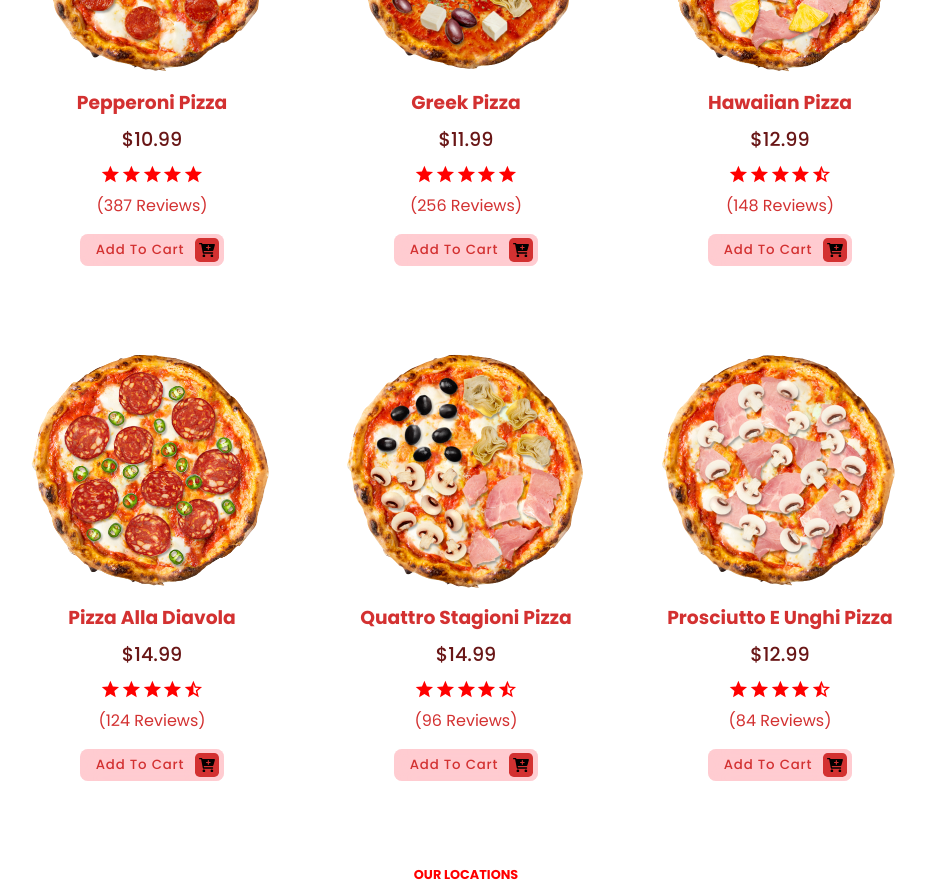
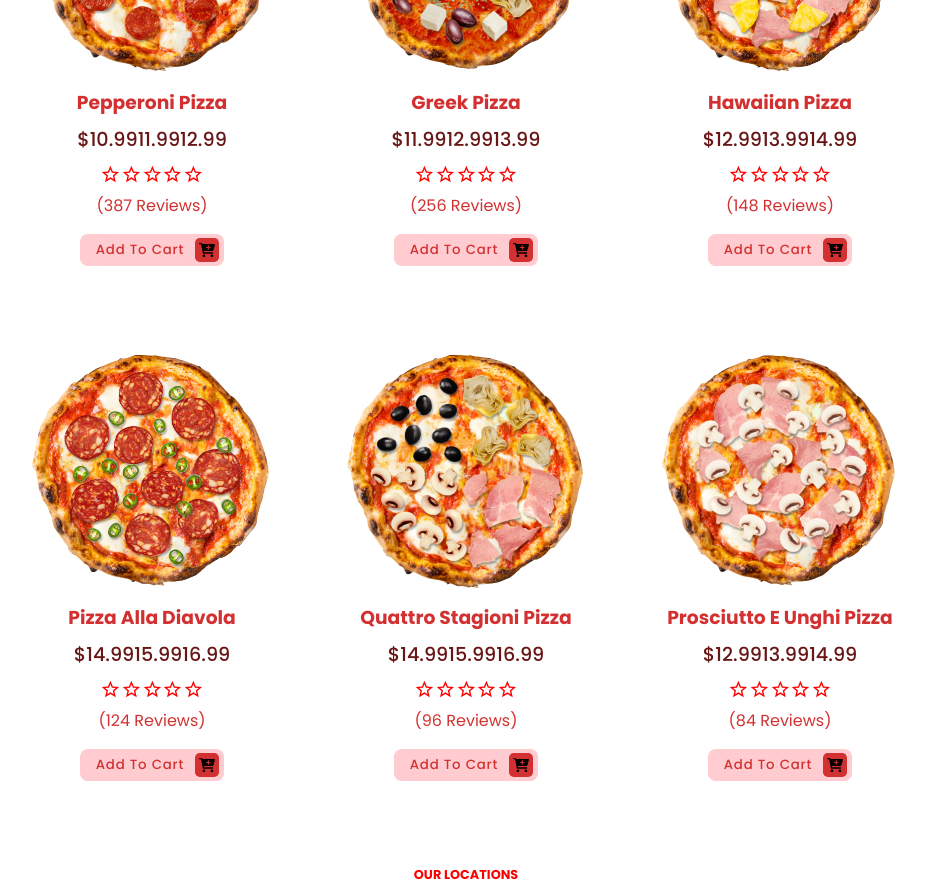
Before and after one commit to zeetaen1989/pizza-delivery, a Next.js app: page / in a window 1280 px wide. Shown: the part 1760-2650 px from the top of the page, without its empty margins (174-1100 px from the left). Built offline with nearby package versions, Linux system fonts and the light colour scheme; a web font is replaced by a local one.

Commit message:
feat(data array): price property modified

```diff
--- a/data/products-data.js
+++ b/data/products-data.js
@@ -5,8 +5,8 @@ export const popularProducts = [
     img: "/images/Pepperoni-Pizza.png",
     description:
       "Lorem ipsum dolor sit amet, consectetur adipiscing elit, sed do eiusmod tempor incididunt ut labore et dolore magna aliqua.",
-    price: 10.99,
-    rating: 5,
+    price: [10.99, 11.99, 12.99],
+    ratings: 5,
     reviews: 387,
   },
   {
@@ -15,8 +15,8 @@ export const popularProducts = [
     img: "/images/Greek-Pizza.png",
     description:
       "Lorem ipsum dolor sit amet, consectetur adipiscing elit, sed do eiusmod tempor incididunt ut labore et dolore magna aliqua.",
-    price: 11.99,
-    rating: 5,
+    price: [11.99, 12.99, 13.99],
+    ratings: 5,
     reviews: 256,
   },
   {
@@ -25,38 +25,38 @@ export const popularProducts = [
     img: "/images/Hawaiian-Pizza.png",
     description:
       "Lorem ipsum dolor sit amet, consectetur adipiscing elit, sed do eiusmod tempor incididunt ut labore et dolore magna aliqua.",
-    price: 12.99,
-    rating: 4.5,
+    price: [12.99, 13.99, 14.99],
+    ratings: 4.5,
     reviews: 148,
   },
   {
     id: 4,
     title: "Pizza Alla Diavola",
-    img: "/images/Pizza-alla-diavola.png",
+    img: "/images/Pizza-Alla-Diavola.png",
     description:
       "Lorem ipsum dolor sit amet, consectetur adipiscing elit, sed do eiusmod tempor incididunt ut labore et dolore magna aliqua.",
-    price: 14.99,
-    rating: 4.5,
+    price: [14.99, 15.99, 16.99],
+    ratings: 4.5,
     reviews: 124,
   },
   {
     id: 5,
     title: "Quattro Stagioni Pizza",
-    img: "/images/Quattro-stagioni-pizza.png",
+    img: "/images/Quattro-Stagioni-Pizza.png",
     description:
       "Lorem ipsum dolor sit amet, consectetur adipiscing elit, sed do eiusmod tempor incididunt ut labore et dolore magna aliqua.",
-    price: 14.99,
-    rating: 4.5,
+    price: [14.99, 15.99, 16.99],
+    ratings: 4.5,
     reviews: 96,
   },
   {
     id: 6,
     title: "Prosciutto E Unghi Pizza",
-    img: "/images/Prosciutto-e-unghi-pizza.png",
+    img: "/images/Prosciutto-E-Unghi-Pizza.png",
     description:
       "Lorem ipsum dolor sit amet, consectetur adipiscing elit, sed do eiusmod tempor incididunt ut labore et dolore magna aliqua.",
-    price: 12.99,
-    rating: 4.5,
+    price: [12.99, 13.99, 14.99],
+    ratings: 4.5,
     reviews: 84,
   },
 ];
@@ -68,8 +68,8 @@ export const products = [
     img: "/images/Greek-Pizza.png",
     description:
       "Lorem ipsum dolor sit amet, consectetur adipiscing elit, sed do eiusmod tempor incididunt ut labore et dolore magna aliqua.",
-    price: 11.99,
-    rating: 5,
+    price: [11.99, 12.99, 13.99],
+    ratings: 5,
     reviews: 256,
   },
   {
@@ -78,8 +78,8 @@ export const products = [
     img: "/images/Hawaiian-Pizza.png",
     description:
       "Lorem ipsum dolor sit amet, consectetur adipiscing elit, sed do eiusmod tempor incididunt ut labore et dolore magna aliqua.",
-    price: 12.99,
-    rating: 4.5,
+    price: [12.99, 13.99, 14.99],
+    ratings: 4.5,
     reviews: 148,
   },
   {
@@ -88,38 +88,38 @@ export const products = [
     img: "/images/Pepperoni-Pizza.png",
     description:
       "Lorem ipsum dolor sit amet, consectetur adipiscing elit, sed do eiusmod tempor incididunt ut labore et dolore magna aliqua.",
-    price: 10.99,
-    rating: 5,
+    price: [10.99, 11.99, 12.99],
+    ratings: 5,
     reviews: 387,
   },
   {
     id: 4,
     title: "Pizza Ai Frutti Di Mare",
-    img: "/images/Pizza-ai-frutti-di-mare.png",
+    img: "/images/Pizza-Ai-Frutti-Di-Mare.png",
     description:
       "Lorem ipsum dolor sit amet, consectetur adipiscing elit, sed do eiusmod tempor incididunt ut labore et dolore magna aliqua.",
-    price: 15.99,
-    rating: 4,
+    price: [15.99, 16.99, 17.99],
+    ratings: 4,
     reviews: 56,
   },
   {
     id: 5,
     title: "Pizza Alla Diavola",
-    img: "/images/Pizza-alla-diavola.png",
+    img: "/images/Pizza-Alla-Diavola.png",
     description:
       "Lorem ipsum dolor sit amet, consectetur adipiscing elit, sed do eiusmod tempor incididunt ut labore et dolore magna aliqua.",
-    price: 14.99,
-    rating: 4.5,
+    price: [14.99, 15.99, 16.99],
+    ratings: 4.5,
     reviews: 124,
   },
   {
     id: 6,
     title: "Pizza Capricciosa",
-    img: "/images/Pizza-capricciosa.png",
+    img: "/images/Pizza-Capricciosa.png",
     description:
       "Lorem ipsum dolor sit amet, consectetur adipiscing elit, sed do eiusmod tempor incididunt ut labore et dolore magna aliqua.",
-    price: 13.99,
-    rating: 4,
+    price: [13.99, 14.99, 15.99],
+    ratings: 4,
     reviews: 78,
   },
   {
@@ -128,48 +128,48 @@ export const products = [
     img: "/images/Pizza-Margherita.png",
     description:
       "Lorem ipsum dolor sit amet, consectetur adipiscing elit, sed do eiusmod tempor incididunt ut labore et dolore magna aliqua.",
-    price: 9.99,
-    rating: 4.5,
+    price: [9.99, 10.99, 11.99],
+    ratings: 4.5,
     reviews: 456,
   },
   {
     id: 8,
     title: "Pizza Primavera",
-    img: "/images/Pizza-primavera.png",
+    img: "/images/Pizza-Primavera.png",
     description:
       "Lorem ipsum dolor sit amet, consectetur adipiscing elit, sed do eiusmod tempor incididunt ut labore et dolore magna aliqua.",
-    price: 11.99,
-    rating: 4,
+    price: [11.99, 12.99, 13.99],
+    ratings: 4,
     reviews: 56,
   },
   {
     id: 9,
     title: "Pizza Quattro Formaggi",
-    img: "/images/Pizza-quattro-formaggi.png",
+    img: "/images/Pizza-Quattro-Formaggi.png",
     description:
       "Lorem ipsum dolor sit amet, consectetur adipiscing elit, sed do eiusmod tempor incididunt ut labore et dolore magna aliqua.",
-    price: 12.99,
-    rating: 4.5,
+    price: [12.99, 13.99, 14.99],
+    ratings: 4.5,
     reviews: 164,
   },
   {
     id: 10,
     title: "Pizza Vegetariana",
-    img: "/images/Pizza-vegetariana.png",
+    img: "/images/Pizza-Vegetariana.png",
     description:
       "Lorem ipsum dolor sit amet, consectetur adipiscing elit, sed do eiusmod tempor incididunt ut labore et dolore magna aliqua.",
-    price: 10.99,
-    rating: 4,
+    price: [10.99, 11.99, 12.99],
+    ratings: 4,
     reviews: 74,
   },
   {
     id: 11,
     title: "Prosciutto E Unghi Pizza",
-    img: "/images/Prosciutto-e-unghi-pizza.png",
+    img: "/images/Prosciutto-E-Unghi-Pizza.png",
     description:
       "Lorem ipsum dolor sit amet, consectetur adipiscing elit, sed do eiusmod tempor incididunt ut labore et dolore magna aliqua.",
-    price: 12.99,
-    rating: 4.5,
+    price: [12.99, 13.99, 14.99],
+    ratings: 4.5,
     reviews: 164,
   },
   {
@@ -178,38 +178,38 @@ export const products = [
     img: "/images/Pugliese-Pizza.png",
     description:
       "Lorem ipsum dolor sit amet, consectetur adipiscing elit, sed do eiusmod tempor incididunt ut labore et dolore magna aliqua.",
-    price: 13.99,
-    rating: 4,
+    price: [13.99, 14.99, 15.99],
+    ratings: 4,
     reviews: 38,
   },
   {
     id: 13,
     title: "Quattro Stagioni Pizza",
-    img: "/images/Quattro-stagioni-pizza.png",
+    img: "/images/Quattro-Stagioni-Pizza.png",
     description:
       "Lorem ipsum dolor sit amet, consectetur adipiscing elit, sed do eiusmod tempor incididunt ut labore et dolore magna aliqua.",
-    price: 14.99,
-    rating: 4.5,
+    price: [14.99, 15.99, 16.99],
+    ratings: 4.5,
     reviews: 114,
   },
   {
     id: 14,
     title: "Rosa Pizza",
-    img: "/images/Pizza-capricciosa.png",
+    img: "/images/Pizza-Capricciosa.png",
     description:
       "Lorem ipsum dolor sit amet, consectetur adipiscing elit, sed do eiusmod tempor incididunt ut labore et dolore magna aliqua.",
-    price: 15.99,
-    rating: 4,
+    price: [15.99, 16.99, 17.99],
+    ratings: 4,
     reviews: 64,
   },
   {
     id: 15,
     title: "Pizza Alla Diavola",
-    img: "/images/Pizza-alla-diavola.png",
+    img: "/images/Pizza-Alla-Diavola.png",
     description:
       "Lorem ipsum dolor sit amet, consectetur adipiscing elit, sed do eiusmod tempor incididunt ut labore et dolore magna aliqua.",
-    price: 14.99,
-    rating: 4.5,
+    price: [14.99, 15.99, 16.99],
+    ratings: 4.5,
     reviews: 175,
   },
 ];
```
